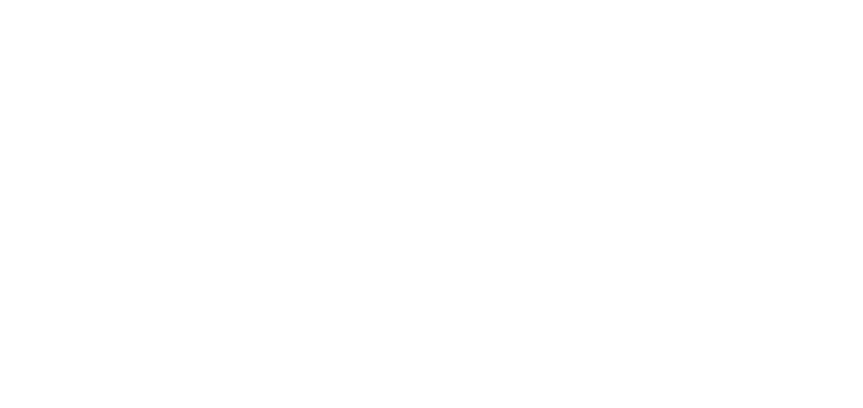
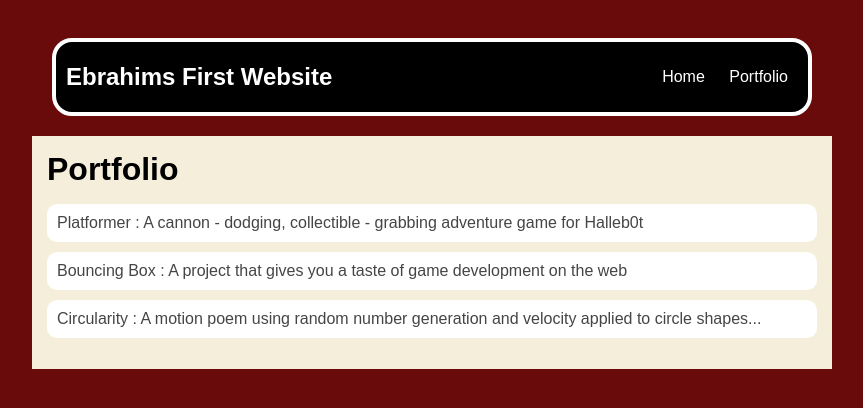
Before and after one commit to ebrahim28/ebrahim28.github.io, a plain HTML site: page portfolio.html in a window 1280 px wide. Shown: the whole page, without its empty margins (208-1071 px from the left). Drawn offline with Linux system fonts and the light colour scheme.

Commit message:
add index.html and css files

```diff
--- a/portfolio.html
+++ b/portfolio.html
@@ -0,0 +1,34 @@
+<!DOCTYPE HTML>
+<html>
+    <head>
+        <title>Ebrahims First Website
+        </title>
+        <link rel="stylesheet" href="style.css">
+    </head>
+
+    <body>
+      <div id="all-contents">
+        <nav>
+            <h1>Ebrahims First Website</h1>
+            <ul id="nav-ul">
+                <li class="nav-li">
+                    <a class="nav-a" href="index.html">Home</a>
+                </li>
+                <li class="nav-li">
+                    <a class="nav-a" href="portfolio.html">Portfolio</a>
+                </li>
+            </ul>
+        </nav>
+        <main>
+            <div class="content">
+                <h1>Portfolio</h1>
+                <ul id="portfolio">
+                    <li><a href="projects/platformer/">Platformer : A cannon - dodging, collectible - grabbing adventure game for Halleb0t</a></li>
+                    <li><a href="projects/bouncing-box/">Bouncing Box : A project that gives you a taste of game development on the web </a></li>
+                    <li><a href="projects/circularity/">Circularity : A motion poem using random number generation and velocity applied to circle shapes...</a></li>
+                </ul>
+            </div>
+        </main>
+      </div>
+    </body>
+</html>
--- a/style.css
+++ b/style.css
@@ -15,6 +15,7 @@ nav {
    margin: 20px;
     display: flex;
     padding: 10px;
+    border: 4px solid white;
     border-radius: 20px;
 }
 h1 {
@@ -61,3 +62,28 @@ main {
 h2, h3 {
     margin: 0px;
 }
+/* portfolio styles */
+.content h1 {
+    color: black;
+}
+
+#portfolio {
+    list-style-type: none;
+    padding-left: 0;
+}
+
+#portfolio li {
+    background: #fff;
+    padding: 10px;
+    border-radius: 10px;
+    margin-bottom: 10px;
+}
+
+#portfolio li:hover {
+    background: #eee;
+}
+
+#portfolio a {
+    text-decoration: none;
+    color: #454545;
+}
```
Also changed, not shown: index.html (+1 -4 lines).
